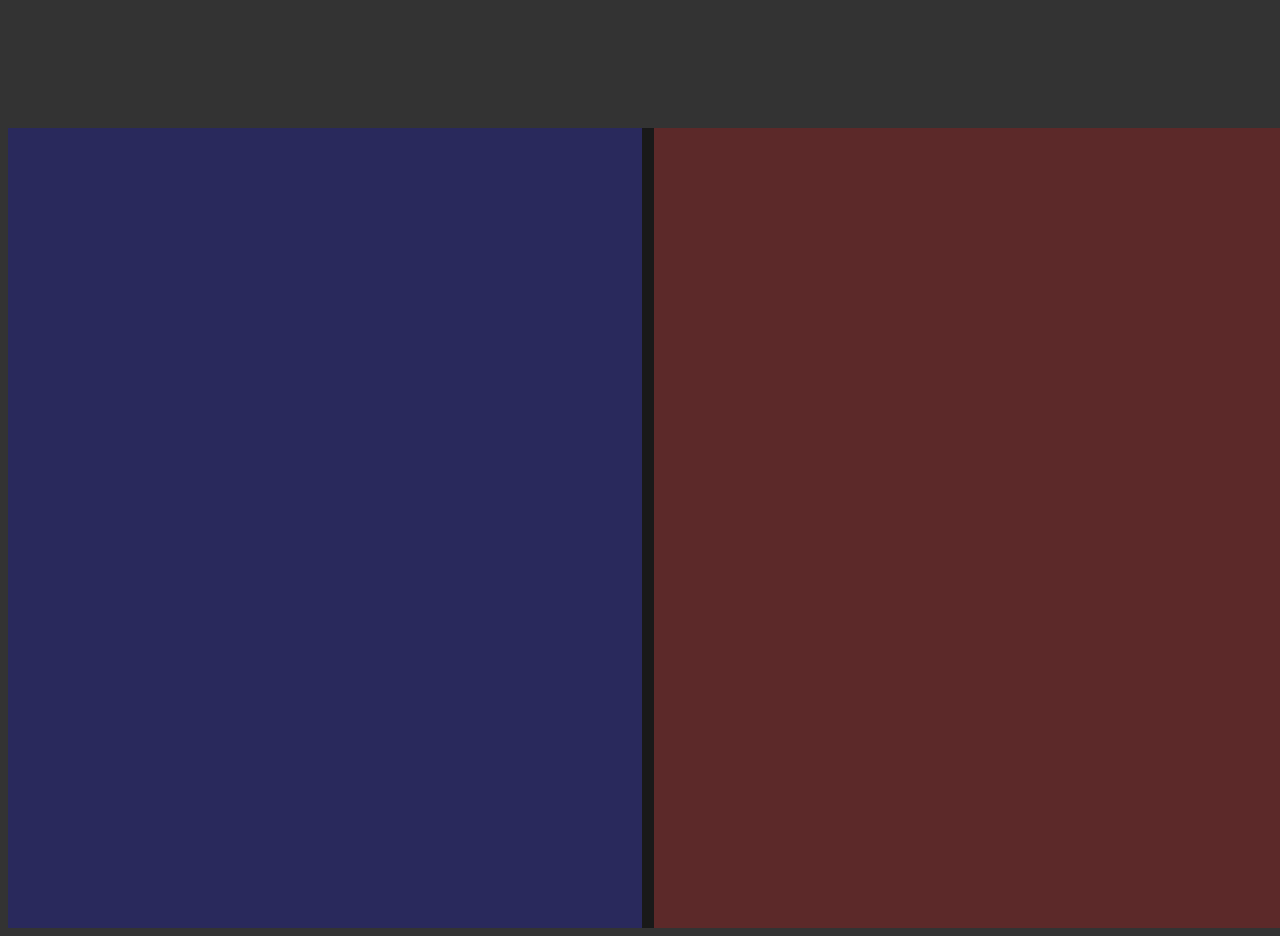
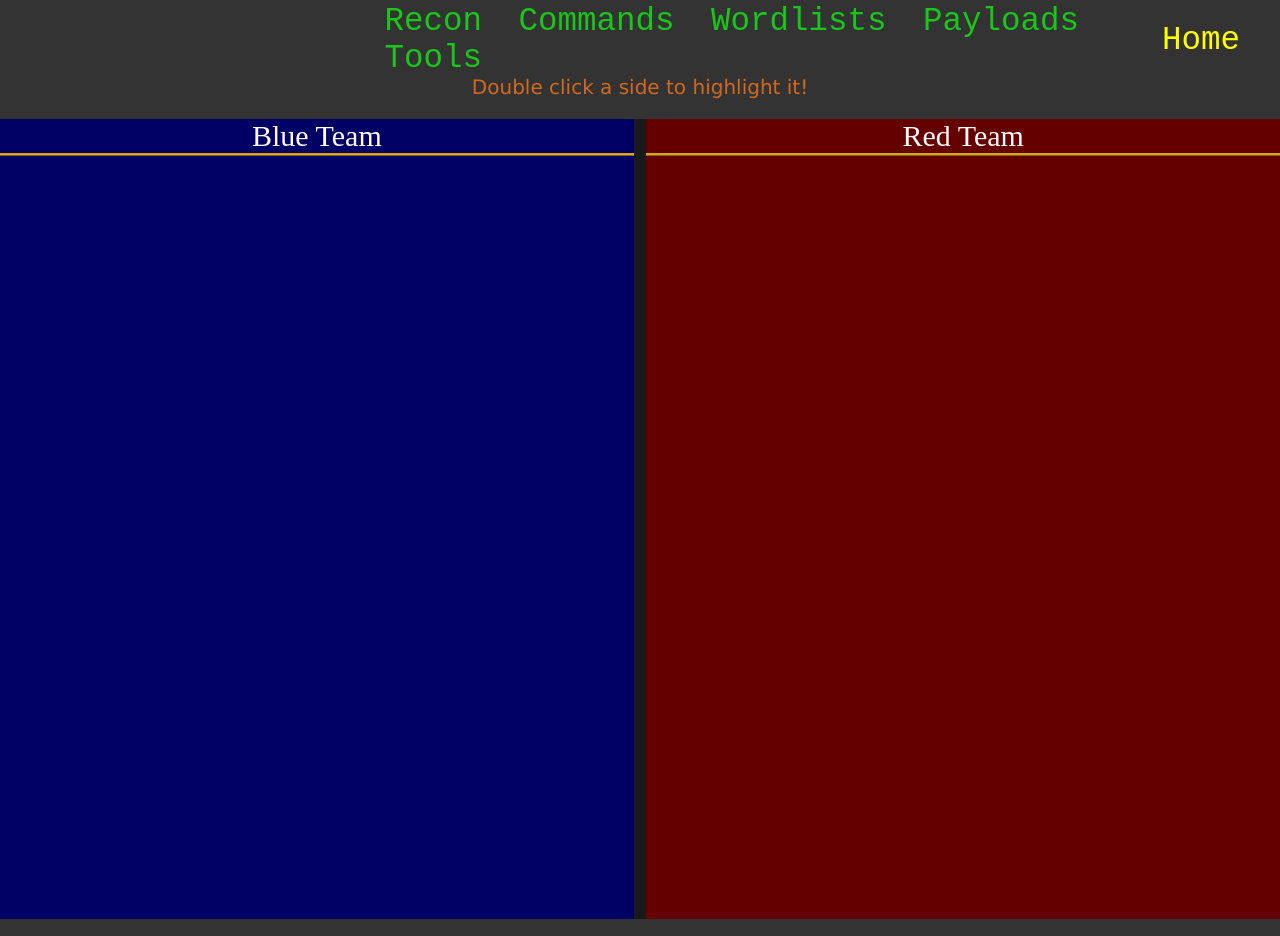
Before and after one commit to PatrickSkovgaard/BlueVRed, a plain HTML site: page index.html in a window 1280 px wide. Drawn offline with Linux system fonts and the light colour scheme.

Commit message:
Added navbar links, plus some extra css and js

```diff
--- a/index.html
+++ b/index.html
@@ -10,7 +10,17 @@
 </head>
 <body>
   <nav id="navbar">
-    <ul>
+    <div id="categories">
+      <a href="/recon" class="category">Recon</a>
+      <a href="/commands" class="category">Commands</a>
+      <a href="/wordlists" class="category">Wordlists</a>
+      <a href="/payloads" class="category">Payloads</a>
+      <a href="/tools" class="category">Tools</a>
+    </div>
+    <div id="home">
+      <a href="/">Home</a>
+    </div>
+ <!--   <ul>
       <div id="dropdown">
         <button class="dropdown_btn">Drop it
           <i class="fa fa-caret-down"></i>
@@ -20,14 +30,25 @@
           <button id="btn2" class="btns">btn2</button>
         </div>
       </div>
-    </ul>
+    </ul> -->
   </nav>
+  <p id="hint_text">Double click a side to highlight it!</p>
+    <main>
+      <div id="sides">
 
-      <div id="sides">
-        <div id="left"></div>
+        <div id="left">
+          <div id="left_content" readonly>Blue Team</div>
+          <div class="line"></div>
+        </div>
+
         <div id="mid_sep"></div>
-        <div id="right"></div>
+
+        <div id="right">
+          <div id="right_content">Red Team</div>
+          <div class="line"></div>
+        </div>
+
       </div>
-
+    </main>
 </body>
 </html>
--- a/main.js
+++ b/main.js
@@ -1 +1,32 @@
-//to be done...
+let blue = 0
+let red = 0
+
+highlightSide()
+
+function highlightSide(){
+
+    document.getElementById("left")
+    .addEventListener("dblclick", (e)=>{
+        if(blue % 2 === 0){
+            document.getElementById("left").style.backgroundColor = "rgb(0,0,150)";
+        }
+        else{
+            document.getElementById("left").style.backgroundColor = "rgb(0,0,100)";
+        }
+
+        blue++
+})
+
+
+    document.getElementById("right")
+    .addEventListener("dblclick", (e)=>{
+        if(red % 2 === 0){
+            document.getElementById("right").style.backgroundColor = "rgb(150,0,0)";
+        }
+        else{
+            document.getElementById("right").style.backgroundColor = "rgb(100,0,0)";
+        }
+
+        red++
+})
+}
--- a/style.css
+++ b/style.css
@@ -3,18 +3,58 @@ body{
     background-color: #333;
     height: 100%;
     width: 100%;
+    margin: 0;
 }
 
 #navbar{
+    overflow: hidden;
     background-color: #333;
-    height: 15vh;
+    height: 10vh;
+    display: flex;
+    justify-content: space-between;
+    flex-direction: row;
+    align-items: center;
+    margin-bottom: -25px;
 }
 
+#home{
+    margin-right: 2.5em;
+}
+
+#home a{
+    color: yellow
+}
+
+#categories {
+    margin-left: 22em;
+}
+
+.category{
+   margin-left: 1em;
+}
+
+a{
+    text-decoration: none;
+    font-size: 2.5em;
+    font-weight: lighter;
+    font-family: monospace;
+    color: rgb(26, 198, 26);
+}
+
+#hint_text{
+    display: flex;
+    justify-content: center;
+    font-size: 20px;
+    font-family: Verdana, Geneva, Tahoma, sans-serif;
+    color:chocolate;
+}
+
+/*
 ul{
 /*  display: flex;
     justify-content: flex-end;
     margin-right: 2em;
-*/
+
     display: none;
     position: absolute;
     background-color: #555;
@@ -24,7 +64,7 @@ ul{
     z-index: 1;
 }
 
-/* https://www.w3schools.com/howto/howto_js_responsive_navbar_dropdown.asp */
+/* https://www.w3schools.com/howto/howto_js_responsive_navbar_dropdown.asp
 
 #dropdown{
     float: left;
@@ -70,6 +110,7 @@ button{
     border-color: black;
     color: lime;
 }
+*/
 
 #sides{
     display: flex;
@@ -79,25 +120,39 @@ button{
 }
 
 #left{
-    background-color: #00f;
-    opacity: 20%;
+    background-color: rgb(0,0,100);
     width: 50vw;
     height: 100vh;
+    display: flex;
+    flex-direction: column;
+    justify-content: flex-start;
+    align-items: center;
 }
 
-#left:hover{
-    opacity: 35%;
+#left_content{
+    color: snow;
+    font-size: 30px;
+    -webkit-user-select: none;
+    -khtml-user-select: none;
+    -moz-user-select: none;
 }
 
 #right{
-    background-color: #f00;
-    opacity: 20%;
+    background-color: rgb(100,0,0);
     width: 50vw;
     height: 100vh;
+    display: flex;
+    flex-direction: column;
+    justify-content: flex-start;
+    align-items: center;
 }
 
-#right:hover{
-    opacity: 35%;
+#right_content{
+    color: snow;
+    font-size: 30px;
+    -webkit-user-select: none;
+    -khtml-user-select: none;
+    -moz-user-select: none;
 }
 
 #mid_sep{
@@ -110,3 +165,13 @@ button{
 #mid_sep:hover{
     opacity: 100%;
 }
+
+.line{
+    color: lime;
+    height: 150px;
+    width: 49.5vw;
+    border: ridge 3px goldenrod;
+    border-right-width: 0px;
+    border-left-width: 0px;
+    border-bottom-width: 0px;
+}
```
